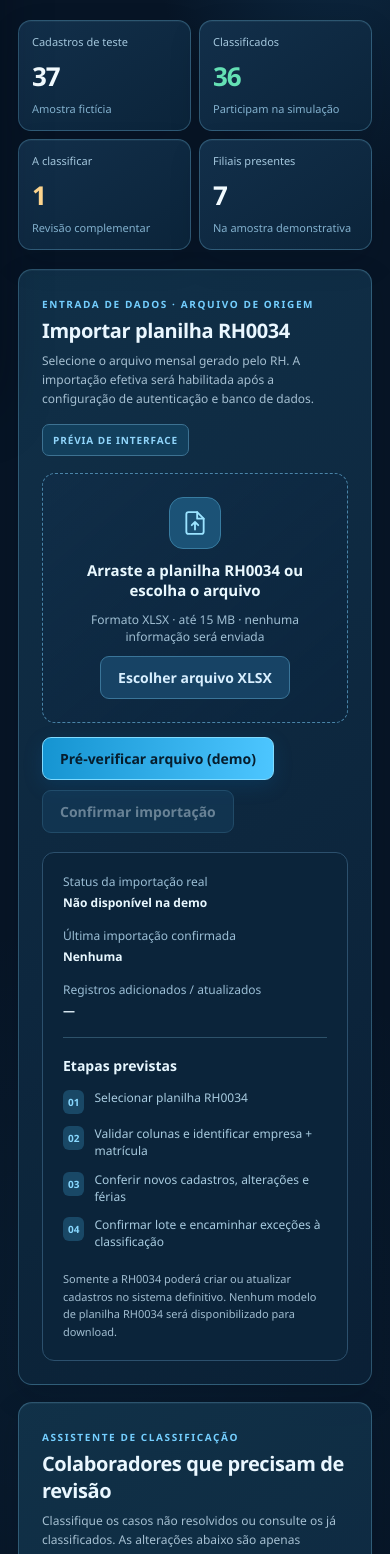
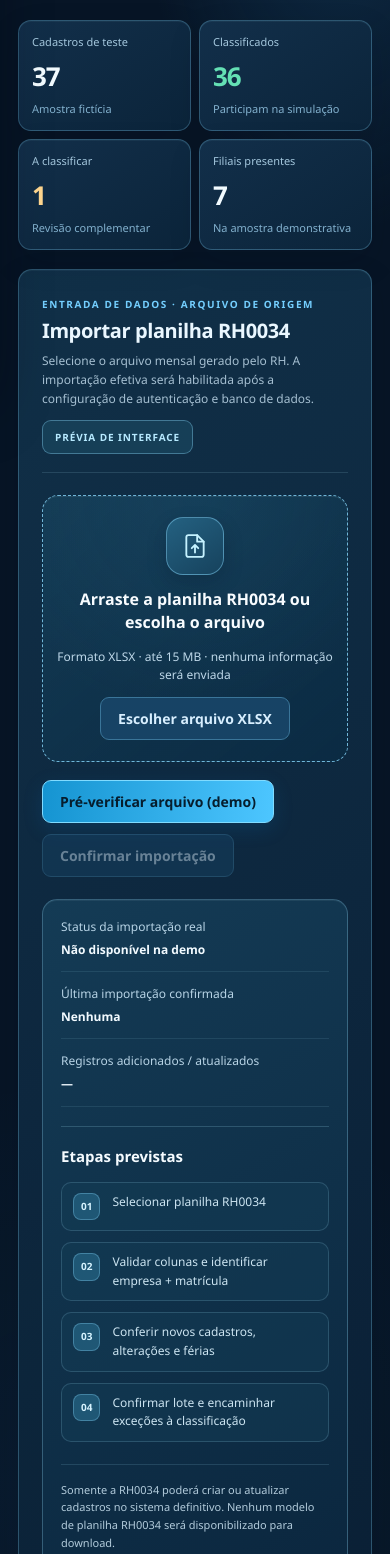
Before and after one commit to ccidesenvolvimento-ui/excelencia-5-estrelas-2027, a Next.js app: page /rh0034 in a window 390 px wide. Shown: the part 446-2000 px from the top of the page. Built offline with nearby package versions, Linux system fonts and the light colour scheme.

Commit message:
style(rh0034): refinar area de arquivo e assistente (#32)

```diff
--- a/src/app/rh0034/rh0034.module.css
+++ b/src/app/rh0034/rh0034.module.css
@@ -34,3 +34,81 @@
 .rodapeClassificacao span{flex:1 1 260px;font-size:12px;color:#a4c2d7;line-height:1.5}
 @media(max-width:1020px){.importacaoGrade{grid-template-columns:1fr}}
 @media(max-width:560px){.zonaSoltar{min-height:220px}.linhaStatus{align-items:flex-start;flex-direction:column;gap:4px}.linhaStatus strong{text-align:left}.rodapeClassificacao .botao{width:100%}}
+
+
+/* Fase 6 (#32): acabamento visual RH0034, sem alterar interações ou validações. */
+.cabecalhoImportacao{gap:18px;margin-bottom:22px;padding-bottom:18px;border-bottom:1px solid #83b3cb30}
+.selo{
+  border-radius:9px;color:#b7eaff;background:#19465fbb;
+  border:1px solid #68a9c88c;padding:9px 12px;
+}
+.importacaoGrade{gap:22px}
+.zonaSoltar{
+  min-height:249px;border:1.5px dashed #70b6d8;border-radius:16px;
+  background:radial-gradient(circle at 50% 0%,#25638336,transparent 72%),
+    linear-gradient(140deg,#16415bac,#0b2b43);
+  padding:26px 18px;gap:13px;box-shadow:inset 0 1px #e7f8ff14;
+}
+.zonaSoltar:hover{border-color:#9bddf6;background-color:#16425a}
+.zonaSoltar.arrastando{border-color:#95e5ff;background:#1e5878}
+.zonaSoltar strong{font-size:16px;color:#f8fcff;line-height:1.45}
+.zonaSoltar>span:not(.iconeArquivo){color:#bed8e9;line-height:1.5}
+.iconeArquivo{
+  width:58px;height:58px;border-radius:17px;color:#c5f2ff;
+  background:linear-gradient(145deg,#246181,#16425d);
+  border:1px solid #78c4e68c;box-shadow:0 8px 20px #00132432;
+}
+.arquivoEscolhido{
+  border-radius:12px;background:#153d54;
+  border-color:#77b8d17f;padding:15px;
+}
+.arquivoEscolhido strong{color:#f4faff}
+.arquivoEscolhido small{color:#b3d0e0}
+.arquivoEscolhido button{background:#20526e;border-color:#79a9c17d;cursor:pointer}
+.arquivoEscolhido button:hover{background:#286584}
+.acoesArquivo{gap:11px;margin-top:18px}
+.resultado{border-radius:12px;padding:15px 17px;line-height:1.65}
+.resultadoOk{border-color:#53a88a;color:#b6f7da}
+.resultadoErro{border-color:#cd8088;color:#ffe0e2}
+.areaStatus{
+  padding:23px;border-radius:15px;
+  border:1px solid #649bb679;
+  background:linear-gradient(148deg,#143b55,#0b273f);
+  box-shadow:inset 0 1px #d7f2ff10;
+}
+.linhaStatus{padding-bottom:13px;margin-bottom:13px;border-bottom:1px solid #77abc026}
+.linhaStatus span{color:#b7d3e5}
+.linhaStatus strong{color:#f2faff;line-height:1.45}
+.divisor{background:#79afc549;margin:19px 0}
+.areaStatus h3{font-size:15px;color:#f5fbff;margin-bottom:16px}
+.etapas{gap:11px}
+.etapas li{
+  padding:10px 11px;align-items:flex-start;gap:12px;
+  border:1px solid #6897b44d;border-radius:10px;
+  background:#153f5773;color:#cce4f1;line-height:1.55;
+}
+.etapas li span{
+  border:1px solid #71b9db70;background:#1f5775;
+  color:#d7f4ff;border-radius:8px;padding:5px 7px;
+}
+.notaPrivacidade{
+  margin-top:22px;padding-top:16px;border-top:1px solid #79afc533;
+  color:#b2cbdb;line-height:1.65;
+}
+.barraResultado{padding:3px 0 16px;border-bottom:1px solid #80b4cf2b;margin-bottom:18px;color:#bcd8e9}
+.rodapeClassificacao{margin-top:20px;padding-top:17px;border-top:1px solid #77a9c433}
+.rodapeClassificacao span{color:#b5cfe0;line-height:1.65}
+@media(max-width:560px){
+  .zonaSoltar{min-height:236px;padding:21px 13px}
+  .areaStatus{padding:18px}
+  .linhaStatus{gap:6px}
+  .acoesArquivo .botao{flex:1 1 190px}
+  .cabecalhoImportacao{gap:12px}
+}
+@media(prefers-reduced-motion:reduce){.zonaSoltar{transition:none}}
+@media print{
+  .zonaSoltar,.areaStatus,.etapas li{
+    background:#fff!important;color:#111!important;
+    box-shadow:none!important;border-color:#888!important;
+  }
+}
```
